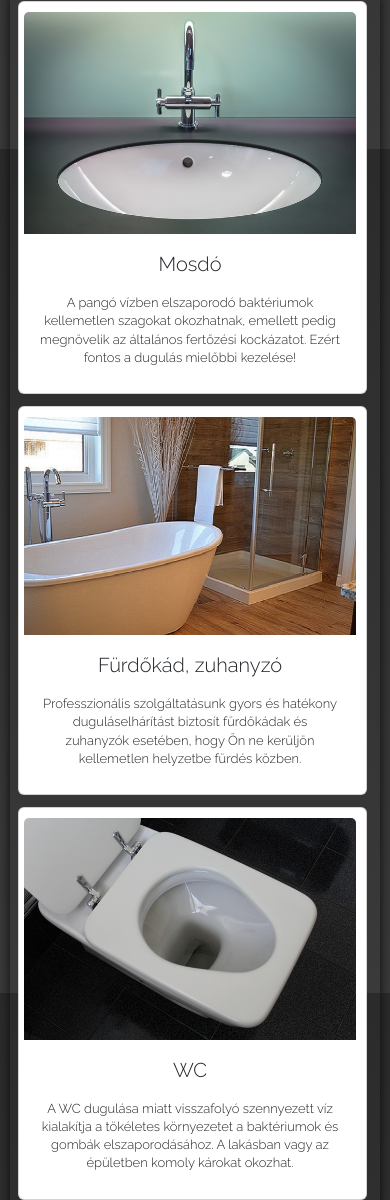
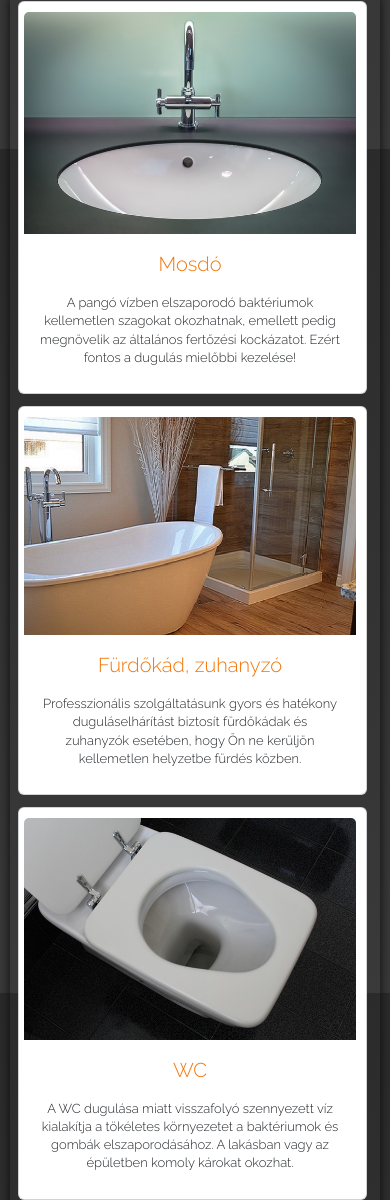
Before and after one commit to IllesKati/Dugulas, a website: page index.html in a window 390 px wide. Shown: the part 2383-3583 px from the top of the page. Drawn offline with nearby package versions, Linux system fonts and the light colour scheme; a web font is replaced by a local one.

Commit message:
class="card-title"_narancs színt kapott

```diff
--- a/index.html
+++ b/index.html
@@ -233,7 +233,7 @@
             <div class="card">
                 <img src="furdokad&zuhany.jpg" class="card-img-top" alt="furdokad_zuhany" title="furdokad_zuhany">
                 <div class="card-body">
-                    <p class="furdokad">Fürdőkád, zuhanyzó</p>
+                    <p class="card-title">Fürdőkád, zuhanyzó</p>
                     <p class="card-text"></p>
                     <p class="card-text"><small class="text-body-secondary"></small>Professzionális szolgáltatásunk
                         gyors és hatékony duguláselhárítást biztosít fürdőkádak és zuhanyzók esetében, hogy Ön ne
@@ -268,7 +268,7 @@
             <div class="card">
                 <img src="padloosszefolyo1.jpg" class="card-img-top" alt="padloosszefolyo" title="padloosszefolyo">
                 <div class="card-body">
-                    <p class="padloosszefolyo">Padlóösszefolyó</p>
+                    <p class="card-title">Padlóösszefolyó</p>
                     <p class="card-text"></p>
                     <p class="card-text"><small class="text-body-secondary"></small>A padlóösszefolyó rendkívül
                         fontos
--- a/style.css
+++ b/style.css
@@ -644,6 +644,10 @@ p {
     overflow: hidden;
 }
 
+.card-title {
+    color: #f2780c;
+}
+
 /* Mobile view */
 @media (max-width: 768px) {
     .card-group {
@@ -663,6 +667,10 @@ p {
 
     .card-text {
         font-size: 13px;
+    }
+
+    .card-title {
+        color: #f2780c;
     }
 }
 
```
